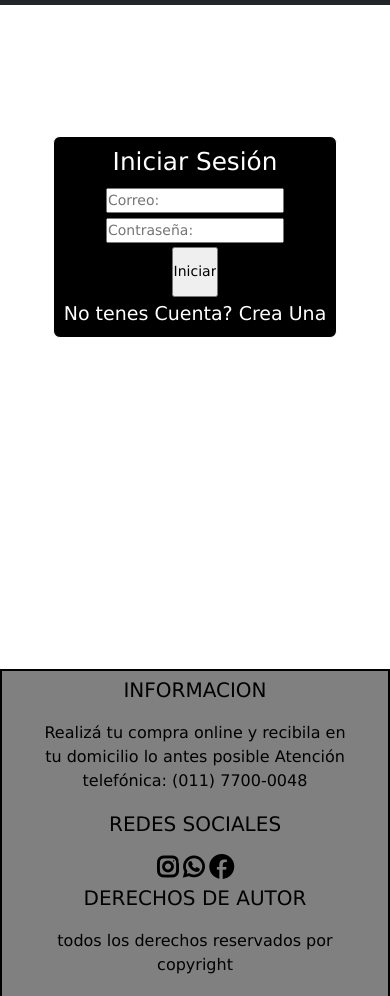
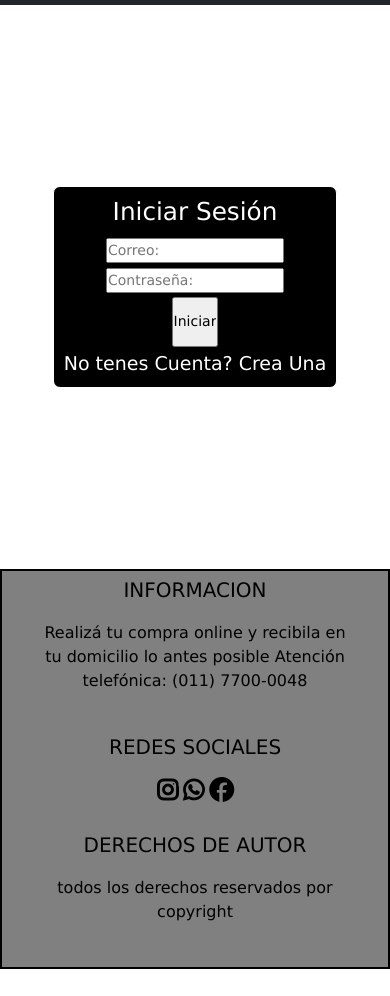
Before and after one commit to zAguus/aplicando-sass, a plain HTML site: page iniciar.html in a window 390 px wide. Shown: the part 131-1127 px from the top of the page. After the commit the page ends 1100 px from the top, so only its background shows below. Drawn offline with nearby package versions, Linux system fonts and the light colour scheme.

Commit message:
pagina final

```diff
--- a/estilos.scss
+++ b/estilos.scss
@@ -523,16 +523,25 @@ footer{
 
 @media  (min-width: 320px) and (max-width: 625px){
 
-    .footer{
-        height: 600px;
+    .iniciar{
+        margin-top: 10px;
+        padding: 40px;
     }
+
+    .footer_registro{
+        margin-top: 10px;
+        height: 400px;
+    }
+
 
     .footer_regalos{
         margin-top: 20px;
+        height: 400px;
     }
 
     .footer_perfumes{
         margin-top: 1450px;
+        height: 400px;
     }
 
     .galeria_regalos{
@@ -588,6 +597,7 @@ footer{
     footer{
         grid-template-columns: 1fr;
         margin-top: 200px;
+        height: 400px;
     }
 
 }
--- a/iniciar.html
+++ b/iniciar.html
@@ -23,7 +23,7 @@
     </div>
     <nav class="navbar navbar-expand-lg navbar-dark bg-dark">
       <div class="container-fluid contenedorpadre">
-        <a class="navbar-brand logodelnav" href="#">Perfumerias Z</a>
+        <a class="navbar-brand logodelnav" href="index.html">Perfumerias Z</a>
         <button class="navbar-toggler" type="button" data-bs-toggle="collapse" data-bs-target="#navbarSupportedContent"
           aria-controls="navbarSupportedContent" aria-expanded="false" aria-label="Toggle navigation">
           <span class="navbar-toggler-icon"></span>
@@ -71,7 +71,7 @@
         </section>
     </main>
 
-    <footer>
+    <footer class="footer_registro">
         <div data-aos="zoom-in" class="footer_informacion">
           <p class="titulos_f">INFORMACION</p>
           <p>Realizá tu compra online y recibila en tu domicilio lo antes posible Atención telefónica: (011) 7700-0048</p>
```
Also changed, not shown: armani.html (+1 -1 lines), chanel.html (+1 -1 lines), dior.html (+1 -1 lines), index.html (+1 -3 lines), regalos.html (+1 -1 lines), registrarse.html (+2 -2 lines), estilos.css, 1 other file.
